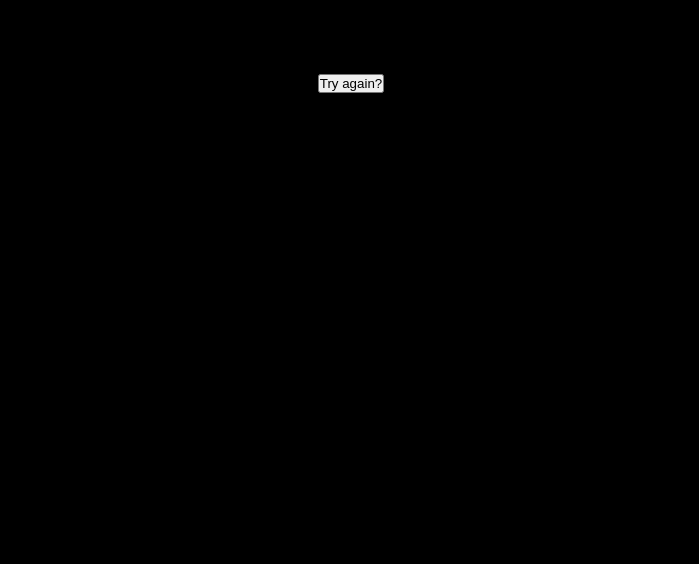
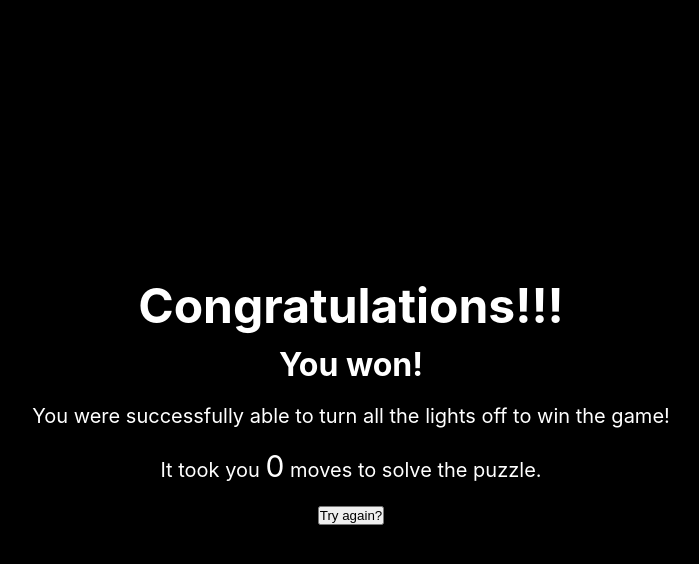
Before and after one commit to hborrelli1/lights-out, a React (Create React App) app: page / in a window 1280 px wide. Shown: the top 564 px of the page, without its empty margins (289-988 px from the left). Built offline with nearby package versions, Linux system fonts and the light colour scheme.

Commit message:
Add styles to victory screen.

```diff
--- a/src/components/App/App.css
+++ b/src/components/App/App.css
@@ -26,4 +26,29 @@ header p {
   width:100vw;
   height:100vh;
   background-color:#000;
+  display:flex;
+  justify-content: center;
+  align-items:center;
+  color:#fff;
 }
+
+.victory-container .victory-card h2 {
+  font-size:3rem;
+  margin-bottom:10px;
+}
+
+.victory-container .victory-card h3 {
+  font-size:2rem;
+  margin-bottom:20px;
+}
+
+.victory-container .victory-card p {
+  font-size:1.25rem;
+  margin-bottom:20px;
+}
+
+.victory-container .victory-card p span {
+  font-size:150%;
+  margin-bottom:20px;
+
+}
--- a/src/components/App/App.js
+++ b/src/components/App/App.js
@@ -101,7 +101,8 @@ function App() {
             <div className="victory-card">
               <h2>Congratulations!!!</h2>
               <h3>You won!</h3>
-              <p>You solved the game in {moveCount} moves!</p>
+              <p>You were successfully able to turn all the lights off to win the game!</p>
+              <p>It took you <span>{moveCount}</span> moves to solve the puzzle.</p>
               <button onClick={() => resetGame()}>Try again?</button>
             </div>
           </div>
```
